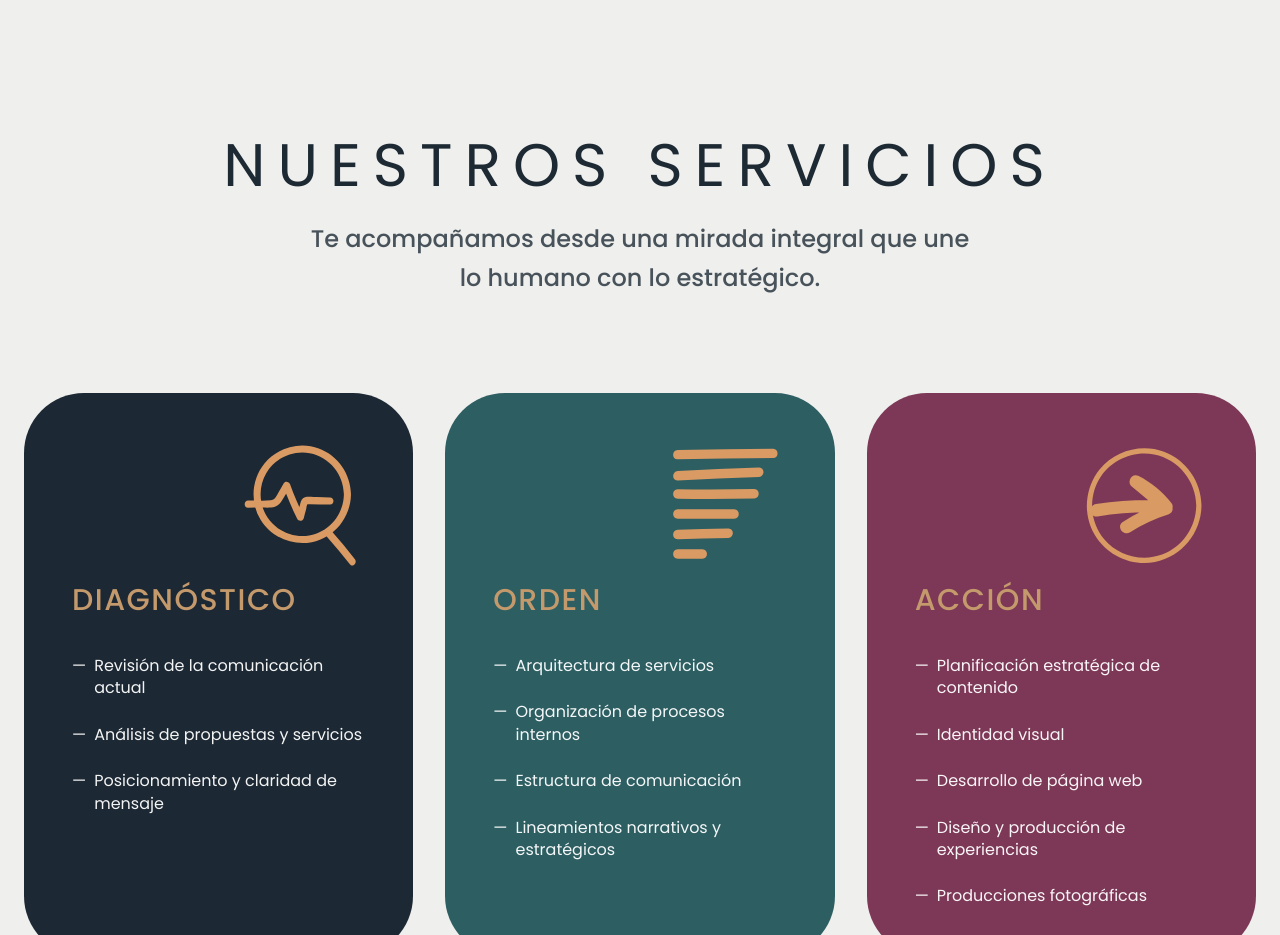
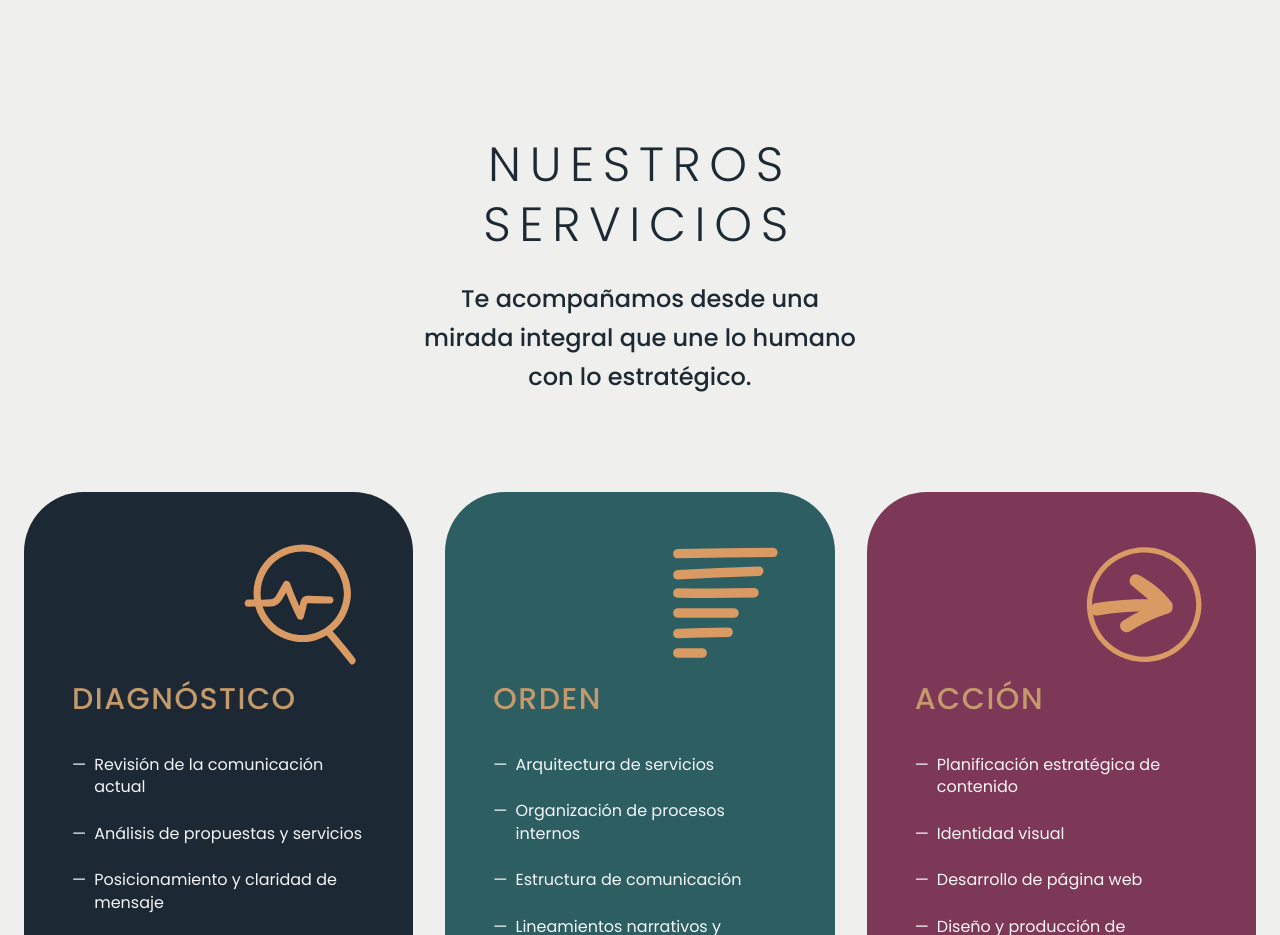
Before and after one commit to somoscasaseis/somoscasaseis, a Next.js app: page / in a window 1280 px wide. Shown: the part 2200-3135 px from the top of the page. Built offline with nearby package versions, Linux system fonts and the light colour scheme; no server answers; a web font is replaced by a local one.

Commit message:
Monday Night Flow

```diff
--- a/src/components/v2/sections/ServicesV2.tsx
+++ b/src/components/v2/sections/ServicesV2.tsx
@@ -1,6 +1,6 @@
 "use client";
 
-import { motion, useScroll, useSpring, useTransform } from "framer-motion";
+import { motion, useInView, useScroll, useSpring, useTransform } from "framer-motion";
 import Image from "next/image";
 import { useRef, useState } from "react";
 import { SplitReveal } from "@/components/v2/Text/SplitReveal";
@@ -48,8 +48,22 @@ type ServiceProps = {
   items: string[];
 };
 
+const introBlockVariants = {
+  hidden: { opacity: 0, y: 20 },
+  visible: {
+    opacity: 1,
+    y: 0,
+    transition: {
+      delay: 0.6,
+      duration: 1.2,
+      ease: [0.16, 1, 0.3, 1] as const,
+    },
+  },
+};
+
 export const ServicesV2 = ({ services }: { services?: ServiceProps[] }) => {
   const sectionRef = useRef<HTMLElement | null>(null);
+  const isInView = useInView(sectionRef, { once: true, amount: 0.3 });
   const [hoveredIndex, setHoveredIndex] = useState<number | null>(null);
 
   const displayServices = services && services.length > 0 ? services : DEFAULT_SERVICES;
@@ -71,13 +85,19 @@ export const ServicesV2 = ({ services }: { services?: ServiceProps[] }) => {
       className="relative bg-[#EFEFED] px-6 pt-28 pb-14 md:py-36 overflow-hidden"
     >
       <div className="mx-auto max-w-7xl relative z-10">
-        <div className="mb-14 md:mb-24 text-center">
-          <h2 className="flex justify-center text-center text-4xl md:text-5xl lg:text-6xl font-normal uppercase tracking-[0.2em] text-[#1d2a34] mb-6">
-            <SplitReveal text="NUESTROS SERVICIOS" className="text-center" />
+        <div className="mb-14 md:mb-24 flex flex-col items-center text-center">
+          <h2 className="mb-6 flex flex-col items-center text-3xl md:text-5xl font-light text-foreground uppercase tracking-[0.18em] leading-tight">
+            <SplitReveal text="NUESTROS" stagger={0.05} className="text-center" />
+            <SplitReveal text="SERVICIOS" stagger={0.05} baseDelay={0.4} className="text-center" />
           </h2>
-          <p className="text-xl md:text-2xl text-[#1d2a34]/80 max-w-2xl mx-auto font-medium leading-relaxed">
+          <motion.p
+            variants={introBlockVariants}
+            initial="hidden"
+            animate={isInView ? "visible" : "hidden"}
+            className="text-xl md:text-2xl text-foreground font-medium leading-relaxed max-w-md"
+          >
             Te acompañamos desde una mirada integral que une lo humano con lo estratégico.
-          </p>
+          </motion.p>
         </div>
 
         <motion.div
```
